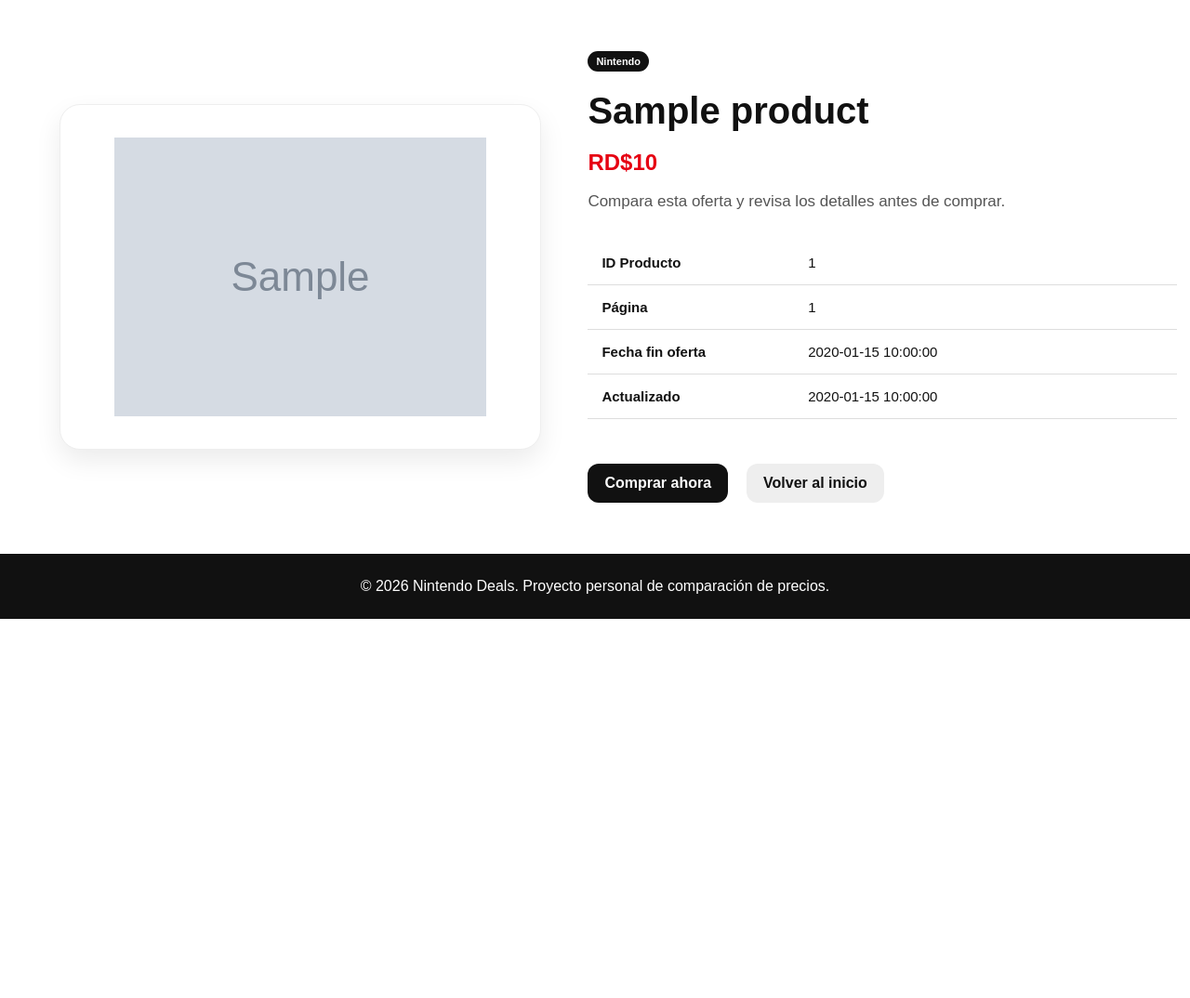
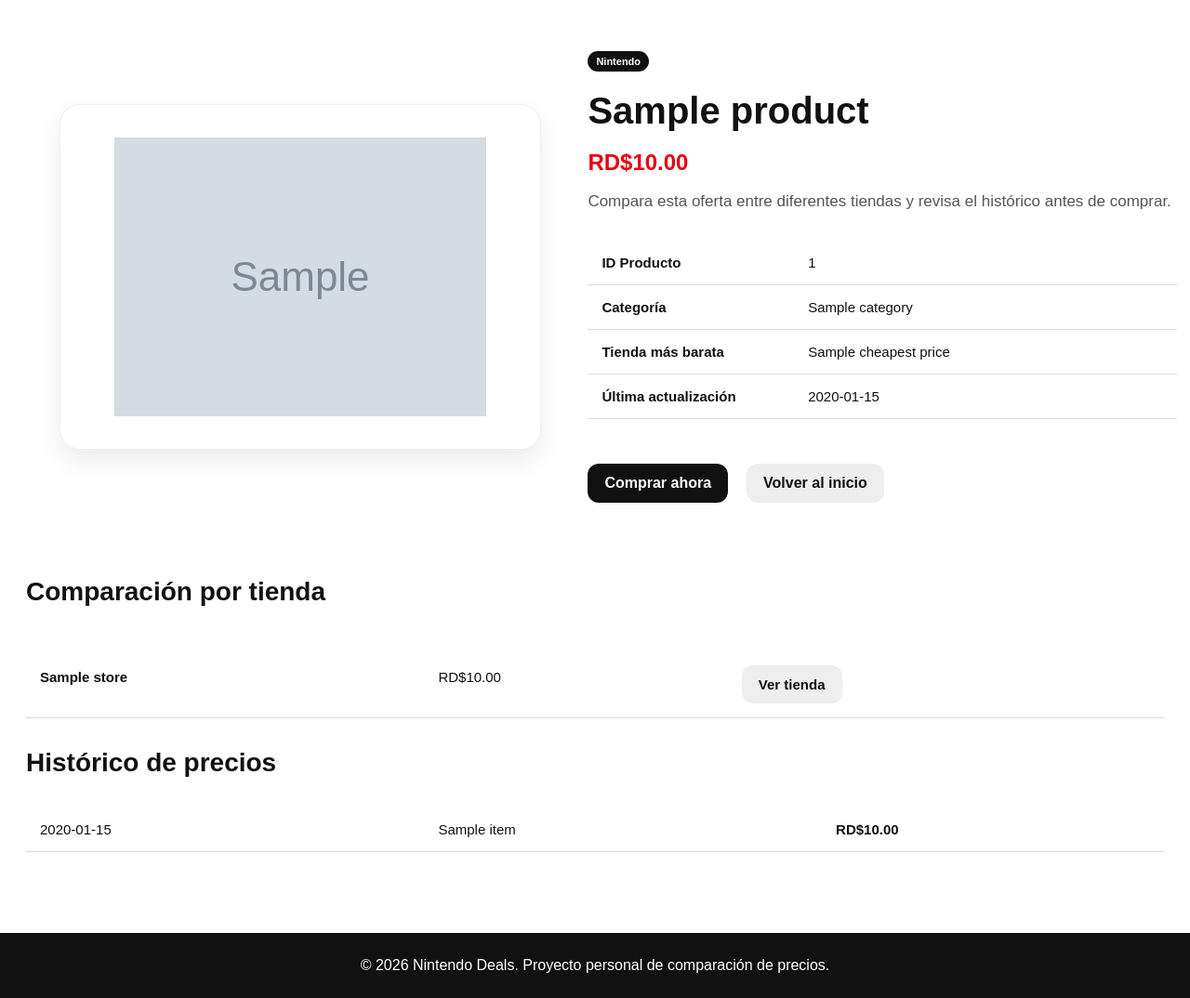
Before and after one commit to Chakyllfcu/nintendodealsrd, a Flask app: template templates/product.html in a window 1280 px wide. Shown: the part 68-1142 px from the top of the page at 93% size. Before the commit the page ends 734 px from the top, so only its background shows below. Run offline with Flask 3, Linux system fonts and the light colour scheme; the template is opened without the code that fills it: most values are stand-ins (such as "Sample title", 1, 10 or a date in 2020); grey boxes marked "Sample" are stand-in pictures.

Commit message:
change frontend to get other stores info

```diff
--- a/app.py
+++ b/app.py
@@ -1,65 +1,64 @@
+import os
+import requests
 from flask import Flask, render_template, request, abort
-import requests
 
 app = Flask(__name__)
 
-API_URL = "https://flask-api-videogames.vercel.app/products"
-
-
-def get_products():
-    response = requests.get(API_URL, timeout=10)
-    response.raise_for_status()
-    return response.json()
+API_BASE_URL = os.getenv(
+    "API_BASE_URL",
+    "https://flask-api-videogames.vercel.app"
+)
 
 
 @app.route("/")
 def home():
-    search = request.args.get("search", "").strip().lower()
-    category = request.args.get("category", "").strip().lower()
-
-    products = get_products()
+    search = request.args.get("q", "").strip()
 
     if search:
-        products = [
-            p for p in products
-            if search in p.get("title", "").lower()
-        ]
+        url = f"{API_BASE_URL}/search"
+        response = requests.get(url, params={"q": search}, timeout=15)
+    else:
+        url = f"{API_BASE_URL}/products"
+        response = requests.get(url, timeout=15)
 
-    if category and category != "todos":
-        products = [
-            p for p in products
-            if category in p.get("title", "").lower()
-        ]
+    response.raise_for_status()
+    products = response.json()
 
     return render_template(
         "index.html",
         products=products,
-        search=search,
-        category=category
+        search=search
     )
 
 
 @app.route("/product/<int:product_id>")
 def product_detail(product_id):
-    products = get_products()
-
-    product = next(
-        (p for p in products if int(p.get("id", 0)) == product_id),
-        None
+    response = requests.get(
+        f"{API_BASE_URL}/products/{product_id}",
+        timeout=15
     )
 
-    if not product:
+    if response.status_code == 404:
         abort(404)
+
+    response.raise_for_status()
+    product_data = response.json()
+
+    history_response = requests.get(
+        f"{API_BASE_URL}/products/{product_id}/history",
+        timeout=15
+    )
+
+    history = []
+
+    if history_response.ok:
+        history = history_response.json()
 
     return render_template(
         "product.html",
-        product=product
+        product_data=product_data,
+        history=history
     )
-
-
-@app.errorhandler(404)
-def page_not_found(error):
-    return render_template("index.html", products=[], search="", category=""), 404
 
 
 if __name__ == "__main__":
--- a/templates/product.html
+++ b/templates/product.html
@@ -2,7 +2,7 @@
 <html lang="es">
 <head>
     <meta charset="UTF-8">
-    <title>{{ product.title }} | Nintendo Deals</title>
+    <title>{{ product_data.product.product_name }} | Nintendo Deals</title>
     <meta name="viewport" content="width=device-width, initial-scale=1.0">
 
     <link rel="stylesheet" href="{{ url_for('static', filename='css/styles.css') }}">
@@ -34,46 +34,49 @@
 
 <main class="product-page">
     <div class="product-image">
-        <img src="{{ product.image }}" alt="{{ product.title }}">
+        <img
+            src="{{ product_data.product.image_url or url_for('static', filename='img/no-image.png') }}"
+            alt="{{ product_data.product.product_name }}"
+        >
     </div>
 
     <div class="product-details">
-        <span class="tag">Nintendo</span>
+        <span class="tag">{{ product_data.product.platform or 'Nintendo' }}</span>
 
-        <h1>{{ product.title }}</h1>
+        <h1>{{ product_data.product.product_name }}</h1>
 
         <h2 class="price">
-            RD${{ product.price }}
+            RD${{ "{:,.2f}".format(product_data.cheapest_price.price|float) }}
         </h2>
 
         <p class="product-description">
-            Compara esta oferta y revisa los detalles antes de comprar.
+            Compara esta oferta entre diferentes tiendas y revisa el histórico antes de comprar.
         </p>
 
         <table class="info-table">
             <tr>
                 <td><strong>ID Producto</strong></td>
-                <td>{{ product.id }}</td>
+                <td>{{ product_data.product.product_id }}</td>
             </tr>
 
             <tr>
-                <td><strong>Página</strong></td>
-                <td>{{ product.page_number }}</td>
+                <td><strong>Categoría</strong></td>
+                <td>{{ product_data.product.category or 'Games' }}</td>
             </tr>
 
             <tr>
-                <td><strong>Fecha fin oferta</strong></td>
-                <td>{{ product.end_date }}</td>
+                <td><strong>Tienda más barata</strong></td>
+                <td>{{ product_data.cheapest_price.store_name }}</td>
             </tr>
 
             <tr>
-                <td><strong>Actualizado</strong></td>
-                <td>{{ product.scraped_at }}</td>
+                <td><strong>Última actualización</strong></td>
+                <td>{{ product_data.last_updated[:10] }}</td>
             </tr>
         </table>
 
         <div class="detail-actions">
-            <a href="{{ product.product_url }}" target="_blank" class="btn">
+            <a href="{{ product_data.cheapest_price.product_url }}" target="_blank" class="btn">
                 Comprar ahora
             </a>
 
@@ -84,6 +87,47 @@
     </div>
 </main>
 
+<main class="content">
+    <div class="section-header">
+        <h2>Comparación por tienda</h2>
+    </div>
+
+    <table class="info-table">
+        {% for store in product_data.stores %}
+        <tr>
+            <td><strong>{{ store.store_name }}</strong></td>
+            <td>RD${{ "{:,.2f}".format(store.price|float) }}</td>
+            <td>
+                <a href="{{ store.product_url }}" target="_blank" class="btn secondary">
+                    Ver tienda
+                </a>
+            </td>
+        </tr>
+        {% endfor %}
+    </table>
+
+    <div class="section-header">
+        <h2>Histórico de precios</h2>
+    </div>
+
+    {% if history %}
+    <table class="info-table">
+        {% for item in history %}
+        <tr>
+            <td>{{ item.scraped_at[:10] }}</td>
+            <td>{{ item.store_name }}</td>
+            <td><strong>RD${{ "{:,.2f}".format(item.price|float) }}</strong></td>
+        </tr>
+        {% endfor %}
+    </table>
+    {% else %}
+    <div class="empty">
+        <h3>No hay histórico disponible</h3>
+        <p>Cuando el scraper detecte cambios de precio, aparecerán aquí.</p>
+    </div>
+    {% endif %}
+</main>
+
 <footer class="footer">
     <p>© 2026 Nintendo Deals. Proyecto personal de comparación de precios.</p>
 </footer>
```
Also changed, not shown: templates/index.html (+13 -10 lines).
